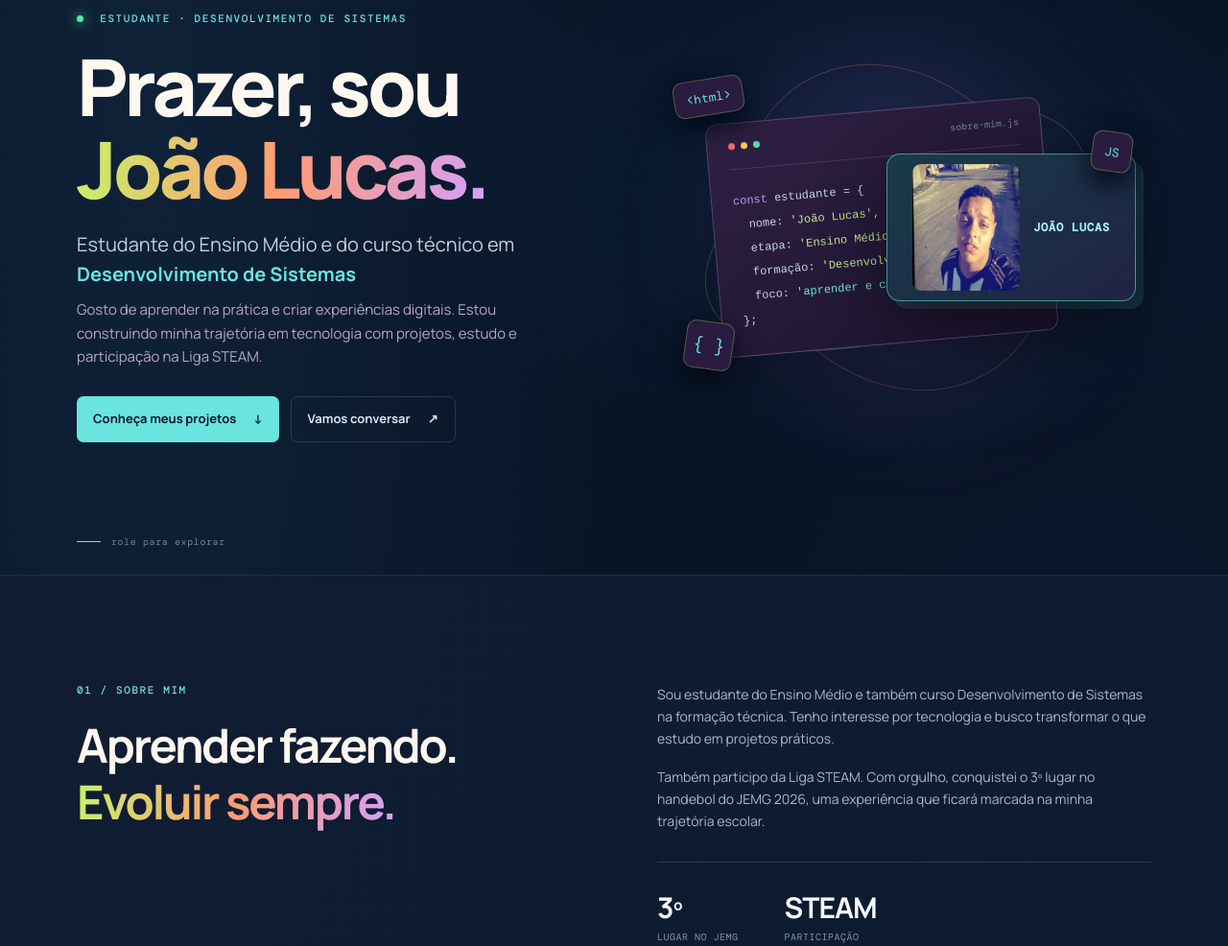
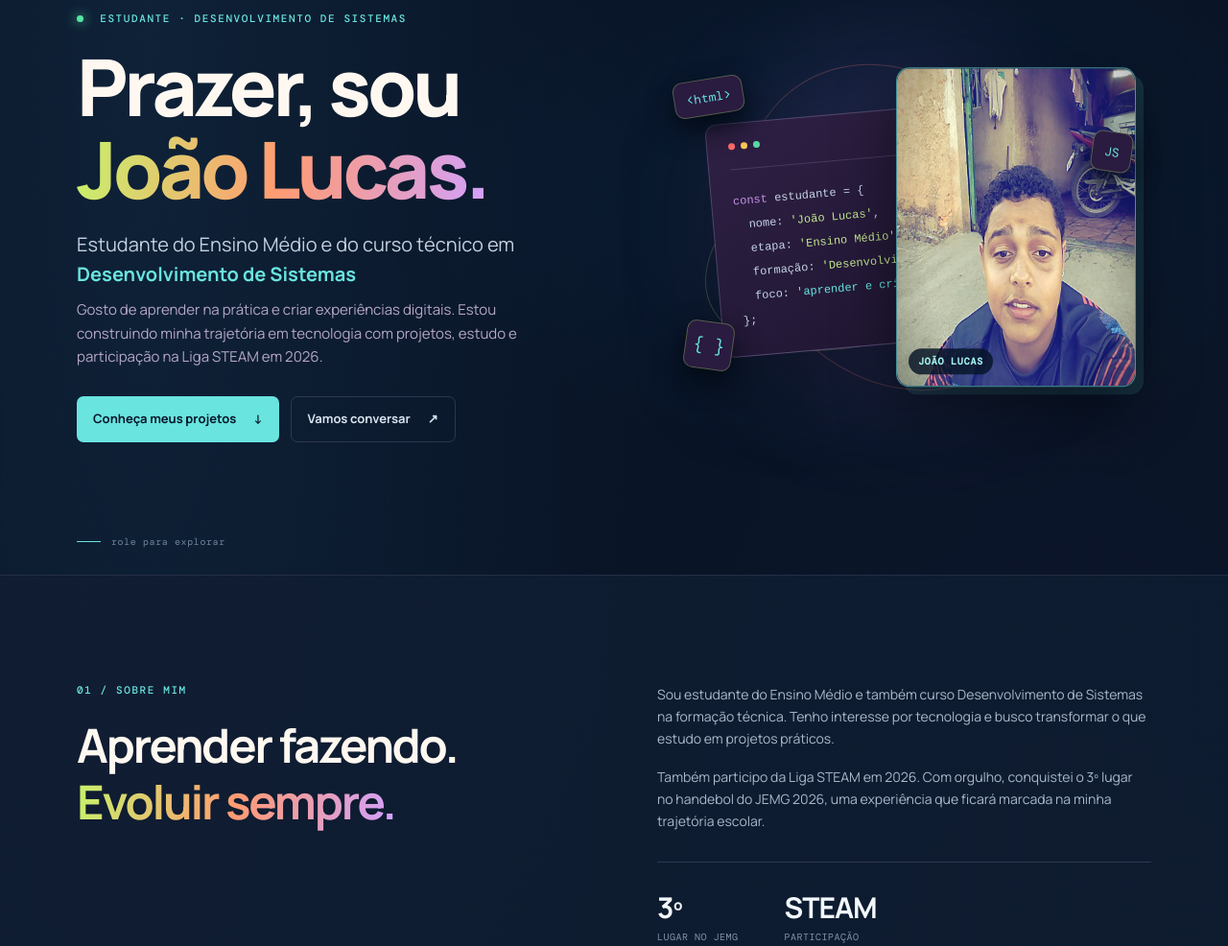
Before and after one commit to joreuyamal/Portifolio, a plain HTML site: page index.html in a window 1280 px wide. Shown: the part 178-1164 px from the top of the page at 96% size. Drawn offline with nearby package versions, Linux system fonts and the light colour scheme.

Commit message:
Criação do portifolio

```diff
--- a/index.html
+++ b/index.html
@@ -30,13 +30,13 @@
           <p class="eyebrow"><span class="status-dot"></span> ESTUDANTE · DESENVOLVIMENTO DE SISTEMAS</p>
           <h1>Prazer, sou<br><span class="gradient-text">João Lucas.</span></h1>
           <p class="hero-role">Estudante do Ensino Médio e do curso técnico em <span>Desenvolvimento de Sistemas</span></p>
-          <p class="hero-description">Gosto de aprender na prática e criar experiências digitais. Estou construindo minha trajetória em tecnologia com projetos, estudo e participação na Liga STEAM.</p>
+          <p class="hero-description">Gosto de aprender na prática e criar experiências digitais. Estou construindo minha trajetória em tecnologia com projetos, estudo e participação na Liga STEAM em 2026.</p>
           <div class="hero-actions"><a class="button button-primary" href="#projetos">Conheça meus projetos <span aria-hidden="true">↓</span></a><a class="button button-ghost" href="#contato">Vamos conversar <span aria-hidden="true">↗</span></a></div>
         </div>
         <div class="hero-visual" aria-label="Ilustração de código e foto de perfil">
           <div class="orbit orbit-one"></div><div class="orbit orbit-two"></div><div class="hero-glow"></div>
           <figure class="portrait-card">
-            <img src="foto-perfil.jpg" alt="Foto de João Lucas" onerror="this.hidden=true">
+            <img src="foto-perfil.jpeg" alt="Foto de João Lucas" onerror="this.hidden=true">
             <figcaption>JOÃO LUCAS</figcaption>
           </figure>
           <div class="code-card"><div class="code-top"><span></span><span></span><span></span><small>sobre-mim.js</small></div><pre><code><span class="code-purple">const</span> estudante = {
@@ -51,7 +51,7 @@
       </section>
 
       <section class="section section-muted" id="sobre">
-        <div class="container about-grid"><div><p class="eyebrow">01 / SOBRE MIM</p><h2>Aprender fazendo.<br><span class="gradient-text">Evoluir sempre.</span></h2></div><div class="about-copy"><p>Sou estudante do Ensino Médio e também curso Desenvolvimento de Sistemas na formação técnica. Tenho interesse por tecnologia e busco transformar o que estudo em projetos práticos.</p><p>Também participo da Liga STEAM. Com orgulho, conquistei o 3º lugar no handebol do JEMG 2026, uma experiência que ficará marcada na minha trajetória escolar.</p><div class="about-facts"><div><strong>3º</strong><small>lugar no JEMG</small></div><div><strong>STEAM</strong><small>participação</small></div></div></div></div>
+        <div class="container about-grid"><div><p class="eyebrow">01 / SOBRE MIM</p><h2>Aprender fazendo.<br><span class="gradient-text">Evoluir sempre.</span></h2></div><div class="about-copy"><p>Sou estudante do Ensino Médio e também curso Desenvolvimento de Sistemas na formação técnica. Tenho interesse por tecnologia e busco transformar o que estudo em projetos práticos.</p><p>Também participo da Liga STEAM em 2026. Com orgulho, conquistei o 3º lugar no handebol do JEMG 2026, uma experiência que ficará marcada na minha trajetória escolar.</p><div class="about-facts"><div><strong>3º</strong><small>lugar no JEMG</small></div><div><strong>STEAM</strong><small>participação</small></div></div></div></div>
       </section>
 
       <section class="section objective-section" id="objetivo"><div class="container objective-inner"><p class="eyebrow">OBJETIVO PROFISSIONAL</p><h2>Quero transformar ideias<br><span class="gradient-text">em soluções que ajudam pessoas.</span></h2><p>Busco uma oportunidade para iniciar minha trajetória profissional em tecnologia, aprender com pessoas experientes e contribuir com dedicação. Tenho curiosidade, gosto de resolver problemas e estou sempre disposto a aprender algo novo.</p></div></section>
@@ -76,7 +76,7 @@
         <div class="projects-grid">
           <article class="project-card"><div class="project-art art-memory"><div class="memory-preview" aria-hidden="true"><span>★</span><span>?</span><span>?</span><span>★</span></div><span class="art-label">JOGO · MEMÓRIA</span></div><div class="project-info"><div class="project-title"><h3>Jogo da Memória</h3></div><p>Um jogo interativo em que a pessoa vira cartas para encontrar pares iguais. A experiência acompanha as jogadas e permite reiniciar a partida.</p><div class="project-tags"><span>JavaScript</span><span>Lógica</span><span>Interação</span></div><button class="project-open" type="button" data-project="memoria">Jogar demonstração <span aria-hidden="true">↗</span></button></div></article>
           <article class="project-card"><div class="project-art art-quizzes"><div class="quiz-preview"><span>?</span><b>QUIZ</b><i>ESCOLHA SUA RESPOSTA</i></div><span class="art-label">QUIZ · PERGUNTAS</span></div><div class="project-info"><div class="project-title"><h3>Quizzes interativos</h3></div><p>Uma coleção de quizzes para responder perguntas e testar conhecimentos. A demonstração apresenta perguntas, alternativas e pontuação ao final.</p><div class="project-tags"><span>JavaScript</span><span>Perguntas</span><span>Pontuação</span></div><button class="project-open" type="button" data-project="quizzes">Experimentar quiz <span aria-hidden="true">↗</span></button></div></article>
-          <article class="project-card"><div class="project-art art-steam"><div class="steam-preview"><span>STEAM</span><b>CRIAR · EXPLORAR · APRENDER</b><i>MINHA PARTICIPAÇÃO</i></div><span class="art-label">LIGA · STEAM</span></div><div class="project-info"><div class="project-title"><h3>Participação na Liga STEAM</h3></div><p>A Liga STEAM conecta ciência, tecnologia, engenharia, artes e matemática em uma aprendizagem integrada. Essa abordagem incentiva a curiosidade, a troca de ideias, a criatividade e a busca por soluções para desafios. Participar dessa experiência amplia meu interesse em aprender e criar.</p><div class="project-tags"><span>STEAM</span><span>Aprendizado</span><span>Colaboração</span></div><button class="project-open" type="button" data-project="steam">Ver experiência <span aria-hidden="true">↗</span></button></div></article>
+          <article class="project-card"><div class="project-art art-steam"><div class="steam-preview"><span>STEAM</span><b>CRIAR · EXPLORAR · APRENDER</b><i>MINHA PARTICIPAÇÃO · 2026</i></div><span class="art-label">LIGA STEAM · 2026</span></div><div class="project-info"><div class="project-title"><h3>Participação na Liga STEAM · 2026</h3></div><p>A Liga STEAM conecta ciência, tecnologia, engenharia, artes e matemática em uma aprendizagem integrada. Essa abordagem incentiva a curiosidade, a troca de ideias, a criatividade e a busca por soluções para desafios. Participar dessa experiência amplia meu interesse em aprender e criar.</p><div class="project-tags"><span>STEAM</span><span>2026</span><span>Aprendizado</span><span>Colaboração</span></div><button class="project-open" type="button" data-project="steam">Ver experiência <span aria-hidden="true">↗</span></button></div></article>
           <article class="project-card"><div class="project-art art-jemg"><div class="jemg-preview"><strong>3º</strong><span>LUGAR</span><b>JEMG · HANDEBOL · 2026</b></div><span class="art-label">CONQUISTA · 2026</span></div><div class="project-info"><div class="project-title"><h3>3º lugar no JEMG de handebol</h3></div><p>Com orgulho, conquistei o 3º lugar no handebol dos Jogos Escolares de Minas Gerais (JEMG), em 2026. Uma conquista que ficará marcada na minha trajetória.</p><div class="project-tags"><span>JEMG</span><span>Handebol</span><span>2026</span><span>3º lugar</span></div><button class="project-open" type="button" data-project="jemg">Ver conquista <span aria-hidden="true">↗</span></button></div></article>
           <article class="project-card"><div class="project-art art-dashboard"><div class="dash-window"><div class="dash-bar"><i></i><i></i><i></i></div><div class="dash-body"><div class="dash-side"></div><div class="dash-content"><b></b><div class="dash-stats"><i></i><i></i><i></i></div><div class="dash-chart"><span></span><span></span><span></span><span></span><span></span><span></span><span></span></div></div></div></div><span class="art-label">CONCEITO · WEB APP</span></div><div class="project-info"><div class="project-title"><h3>Taskflow</h3></div><p>Conceito de organizador de tarefas para anotar atividades e acompanhar o que já foi concluído. A demonstração permite adicionar e marcar tarefas.</p><div class="project-tags"><span>HTML</span><span>CSS</span><span>JavaScript</span></div><button class="project-open" type="button" data-project="taskflow">Explorar conceito <span aria-hidden="true">↗</span></button></div></article>
           <article class="project-card"><div class="project-art art-weather"><div class="weather-widget"><span class="weather-location">SÃO PAULO, BR</span><span class="weather-sun">☼</span><strong>24°</strong><span class="weather-caption">céu aberto</span><div class="weather-line"></div><div class="weather-details"><span>UMIDADE <b>62%</b></span><span>VENTO <b>12 km/h</b></span></div></div><span class="art-label">CONCEITO · INTERFACE</span></div><div class="project-info"><div class="project-title"><h3>Clima Agora</h3></div><p>Proposta de interface para consulta do clima, com temperatura, condições do tempo e informações organizadas para leitura rápida.</p><div class="project-tags"><span>JavaScript</span><span>Interface</span><span>CSS</span></div><button class="project-open" type="button" data-project="clima">Explorar conceito <span aria-hidden="true">↗</span></button></div></article>
--- a/script.js
+++ b/script.js
@@ -77,9 +77,9 @@ const projectExamples = {
     note: 'JEMG · Handebol · Jogos Escolares de Minas Gerais · 2026.'
   },
   steam: {
-    title: 'Liga STEAM',
-    type: 'MINHA PARTICIPAÇÃO',
-    description: 'Participo da Liga STEAM, uma experiência de aprendizagem que integra ciência, tecnologia, engenharia, artes e matemática. Essa combinação incentiva a investigar desafios, compartilhar ideias e pensar em soluções criativas. Para mim, participar da Liga fortalece a curiosidade e a vontade de aprender e criar.',
+    title: 'Liga STEAM · 2026',
+    type: 'MINHA PARTICIPAÇÃO · 2026',
+    description: 'Participo da Liga STEAM em 2026, uma experiência de aprendizagem que integra ciência, tecnologia, engenharia, artes e matemática. Essa combinação incentiva a investigar desafios, compartilhar ideias e pensar em soluções criativas. Para mim, participar da Liga fortalece a curiosidade e a vontade de aprender e criar.',
     content: '<div class="steam-detail"><span class="steam-detail-mark">STEAM</span><p>A proposta da Liga é conectar diferentes áreas do conhecimento e incentivar a criatividade, a colaboração e a resolução de problemas. Essa experiência faz parte da minha trajetória de aprendizado.</p></div>',
     note: 'Mais detalhes sobre atividades e projetos da Liga STEAM podem ser acrescentados quando você quiser.'
   },
--- a/style.css
+++ b/style.css
@@ -92,3 +92,10 @@ body{background-image:radial-gradient(ellipse at 12% 4%,rgba(45,105,148,.16),tra
 .portrait-card figcaption{position:static;z-index:auto;padding:0;background:transparent;color:#a4f5ee;font:700 12px var(--mono);letter-spacing:.8px;text-align:left}
 @media(max-width:800px){.portrait-card{right:4%;width:218px;height:132px;gap:11px}.portrait-card img{width:94px;height:110px}}
 @media(max-width:600px){.portrait-card{right:3%;width:188px;height:110px;gap:8px;padding:8px}.portrait-card img{width:78px;height:92px}.portrait-card figcaption{font-size:10px}}
+
+/* Mantém a foto vertical, sem comprimir o retrato em um cartão horizontal. */
+.portrait-card{width:min(250px,62vw);height:auto;aspect-ratio:3/4;padding:0;display:block;overflow:hidden}
+.portrait-card img{position:absolute;inset:0;width:100%;height:100%;object-fit:cover;object-position:center center;border-radius:inherit}
+.portrait-card figcaption{position:absolute;left:12px;right:12px;bottom:12px;z-index:1;width:max-content;max-width:calc(100% - 24px);padding:7px 10px;border-radius:20px;background:rgba(7,20,38,.82);color:#a4f5ee;font:700 10px var(--mono);letter-spacing:.8px}
+@media(max-width:800px){.portrait-card{right:4%;width:min(220px,62vw);height:auto}}
+@media(max-width:600px){.portrait-card{right:3%;width:min(190px,58vw);height:auto;padding:0}.portrait-card img{width:100%;height:100%}.portrait-card figcaption{font-size:9px}}
```
Also changed, not shown: WhatsApp Image 2026-11-16 at 09.15.45.jpeg (added), foto-perfil.jpeg (added).
